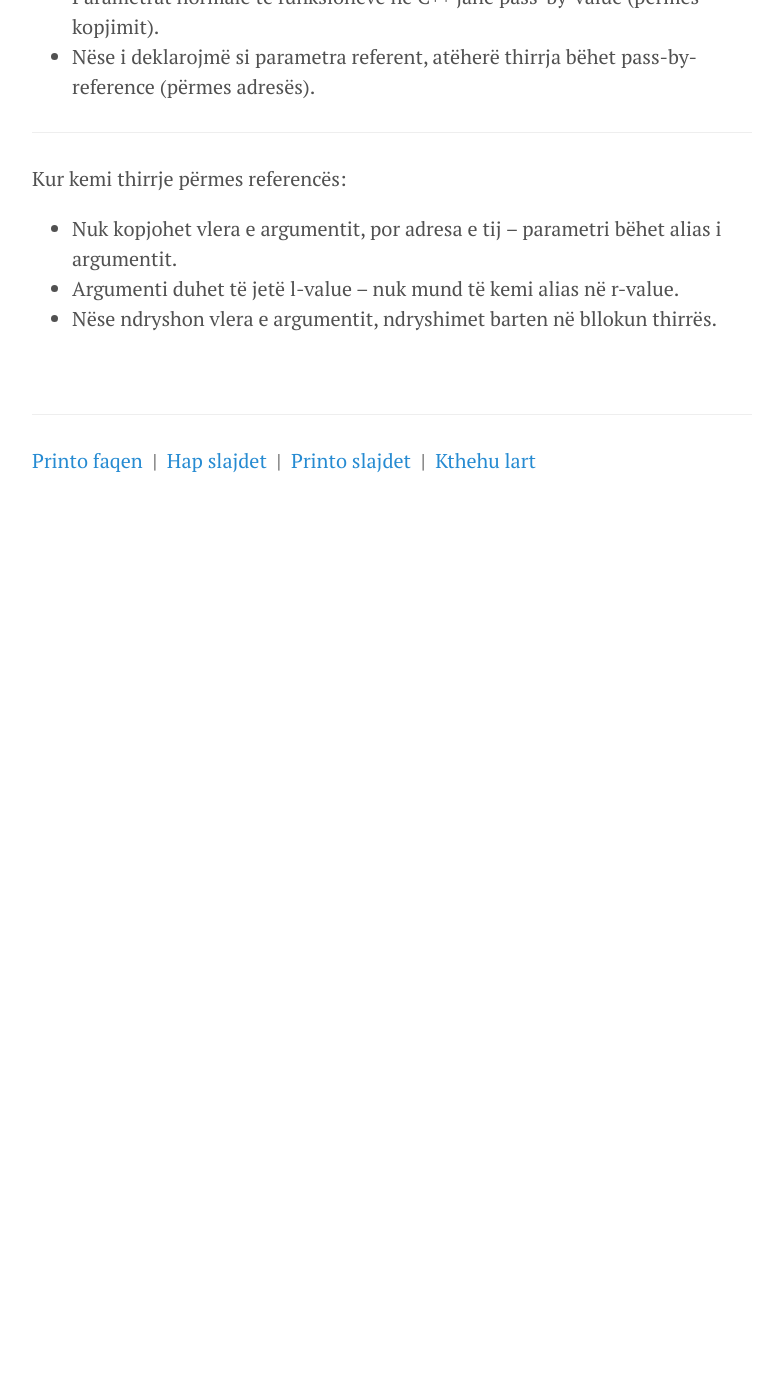
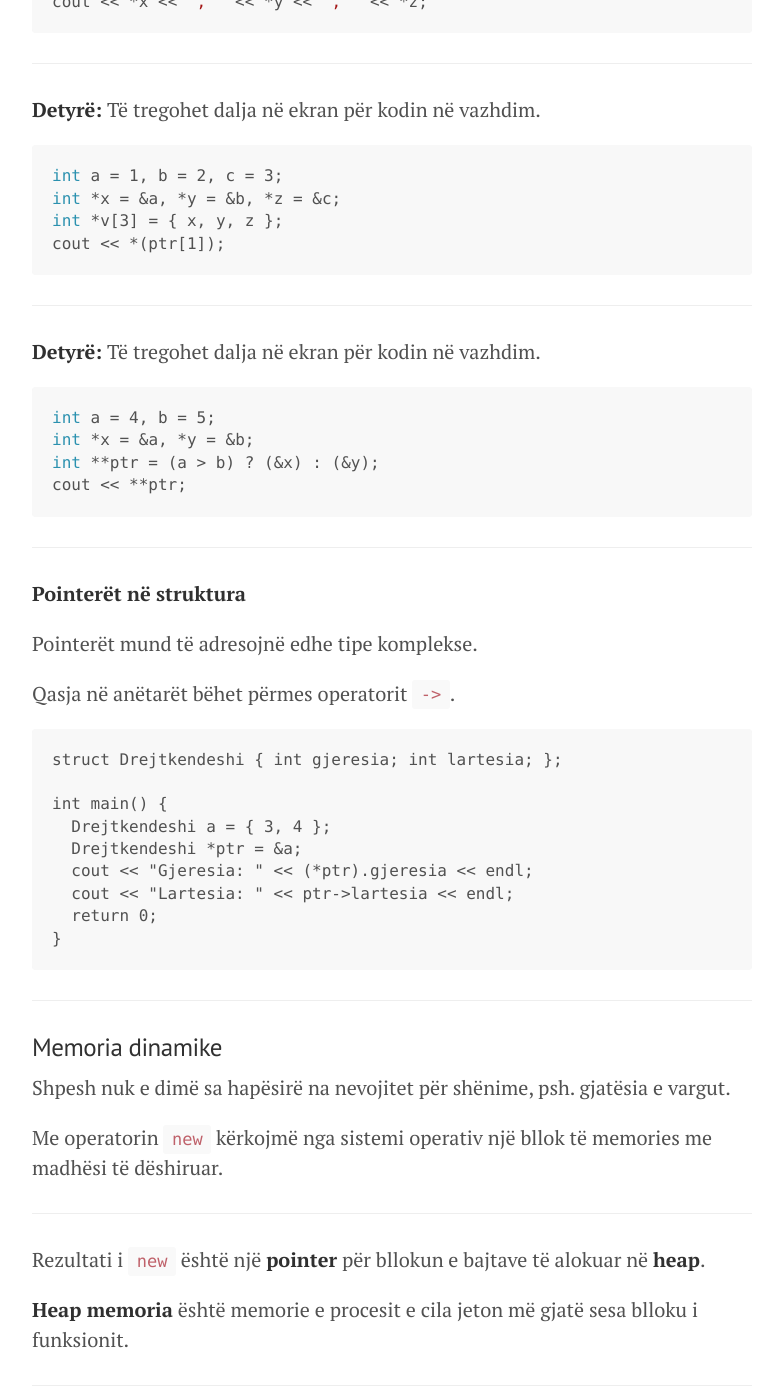
Before and after one commit to edongashi/edongashi.github.io, a Jekyll site: the page built from lendet/algoritmet-dhe-strukturat-e-te-dhenave/java1.md, in a window 1280 px wide and 1400 px high, scrolled down 6904 px. Shown: the whole window, without its empty margins (248-1031 px from the left). Built offline with Jekyll 4.4.1, drawn with Linux system fonts in a browser that asks for light colours; our own code applies the rules of GitHub Pages for plain Markdown files; before the commit the page ends 7420 px from its top, so only the background shows below that; some of the changed text lies outside the part shown.

Commit message:
Updata java1

````diff
--- a/lendet/algoritmet-dhe-strukturat-e-te-dhenave/java1.md
+++ b/lendet/algoritmet-dhe-strukturat-e-te-dhenave/java1.md
@@ -115,7 +115,7 @@
 
 Shprehjet `v[i]` dhe `*(v+i)` janë ekuivalente.
 
-Shprehjet `v[0]`, `*v`, `*(v+0)` janë ekuivalente,
+Shprehjet `v[0]`, `*v`, `*(v+0)` janë ekuivalente.
 
 ---
 
@@ -187,8 +187,185 @@
 int a = 5;
 int b = 8;
 int *x = &a;
-int *y = (*x % 2 == 0) ? (&a) : (&b);
+int *y = ((*x) % 2 == 0) ? (&a) : (&b);
 cout << *x + *y;
+```
+
+---
+
+**Detyrë:** Të tregohet dalja në ekran për kodin në vazhdim.
+
+```cpp
+int a = 4;
+int b = *(&a);
+cout << b;
+```
+
+---
+
+**Detyrë:** Të tregohet dalja në ekran për kodin në vazhdim.
+
+```cpp
+int v[5] = { -2, 5, 3, 1, 2 };
+int *ptr = v + 1;
+cout << ptr[0] + ptr[2];
+```
+
+---
+
+**Detyrë:** Të tregohet dalja në ekran për kodin në vazhdim.
+
+```cpp
+int v[5] = { -2, 5, 3, 1, 2 };
+int *ptr = v + 2;
+int *a = &ptr[-1];
+int *b = &v[3];
+(*a)++;
+*b = ptr[-2];
+cout << v[0] + v[1] + v[2] + v[3] + v[4];
+```
+
+---
+
+**Detyrë:** Të tregohet dalja në ekran për kodin në vazhdim.
+
+```cpp
+int v[5] = { -2, 5, 3, 1, 2 };
+int *ptr = v;
+int a = *(ptr++);
+int b = *ptr;
+cout << a + b;
+```
+
+---
+
+**Detyrë:** Të tregohet dalja në ekran për kodin në vazhdim.
+
+```cpp
+int a = 1, b = 2, c = 3;
+int *x = &a, *y = &b, *z = &c;
+y = z;
+z = x;
+x = y;
+cout << *x << ", " << *y << ", " << *z;
+```
+
+---
+
+**Detyrë:** Të tregohet dalja në ekran për kodin në vazhdim.
+
+```cpp
+int a = 1, b = 2, c = 3;
+int *x = &a, *y = &b, *z = &c;
+int *v[3] = { x, y, z };
+cout << *(ptr[1]);
+```
+
+---
+
+**Detyrë:** Të tregohet dalja në ekran për kodin në vazhdim.
+
+```cpp
+int a = 4, b = 5;
+int *x = &a, *y = &b;
+int **ptr = (a > b) ? (&x) : (&y);
+cout << **ptr;
+```
+
+---
+
+**Pointerët në struktura**
+
+Pointerët mund të adresojnë edhe tipe komplekse.
+
+Qasja në anëtarët bëhet përmes operatorit `->`.
+
+```
+struct Drejtkendeshi { int gjeresia; int lartesia; };
+
+int main() {
+  Drejtkendeshi a = { 3, 4 };
+  Drejtkendeshi *ptr = &a;
+  cout << "Gjeresia: " << (*ptr).gjeresia << endl;
+  cout << "Lartesia: " << ptr->lartesia << endl;
+  return 0;
+}
+```
+
+---
+
+### Memoria dinamike
+
+Shpesh nuk e dimë sa hapësirë na nevojitet për shënime, psh. gjatësia e vargut.
+
+Me operatorin `new` kërkojmë nga sistemi operativ një bllok të memories me madhësi të dëshiruar.
+
+---
+
+Rezultati i `new` është një **pointer** për bllokun e bajtave të alokuar në **heap**.
+
+**Heap memoria** është memorie e procesit e cila jeton më gjatë sesa blloku i funksionit.
+
+---
+
+Sintaksa: `new tipi` për një element, `new tipi[n]` për varg.
+Rezultati i operacionit është pointer `*tipi`.
+
+**Shembull:** Alokimi dinamik i një vargu:
+
+```cpp
+int n;
+cout << "Sa elemente i deshironi ne varg? ";
+cin >> n;
+int *vargu = new int[n];
+// vargu[0], vargu[1], ... vargu[n - 1]
+```
+
+---
+
+**Shembull:** Alokimi dinamik i një strukture:
+
+```cpp
+struct Drejtkendeshi { int gjeresia; int lartesia; };
+
+Drejtkendeshi* krijo(int a, int b) {
+  Drejtkendeshi *rez = new Drejtkendeshi;
+  rez->gjeresia = a;
+  rez->lartesia = b;
+  return rez;
+}
+
+int main() {
+  Drejtkendeshi *x = krijo(2, 3);
+  cout << x->lartesia;
+  return 0;
+}
+```
+
+---
+
+Operatori `new` është i rrezikshëm, pasi që memoria e alokuar nuk fshihet vetvetiu (edhe pas përfundimit të bllokut aktual).
+
+Fshirja e memories së alokuar dinamikisht bëhet përmes `delete` (një element) dhe `delete[]` (varg).
+
+---
+
+**Shembull:** Alokimi dinamik për variablën `n` dhe vargun `vargu[n]`, dhe pastaj fshierja e tyre:
+
+```cpp
+int main() {
+  int *n = new int;
+  cout << "Sa elemente i deshironi ne varg? ";
+  cin >> *n;
+  int *vargu = new int[*n];
+
+  // ... kryejmë llogaritje
+
+  // pastrojmë memorien
+  delete n;
+  delete[] vargu;
+  return 0;
+}
 ```
 
 ---
@@ -253,3 +430,12 @@
 - Nuk kopjohet vlera e argumentit, por adresa e tij -- parametri bëhet alias i argumentit.
 - Argumenti duhet të jetë l-value -- nuk mund të kemi alias në r-value.
 - Nëse ndryshon vlera e argumentit, ndryshimet barten në bllokun thirrës.
+
+---
+
+**Detyrë:** Të shkruhet funksioni `llogarit` i cili e llogaritë shumën dhe prodhimin
+nga `1` deri në `n`, dhe rezultatet i vendos në parametrat referent `s` dhe `p`.
+
+```cpp
+void llogarit(int n, int &s, int &p);
+```
````
Also changed, not shown: other parts of lendet/algoritmet-dhe-strukturat-e-te-dhenave/java1.md (+4 -4 lines).
